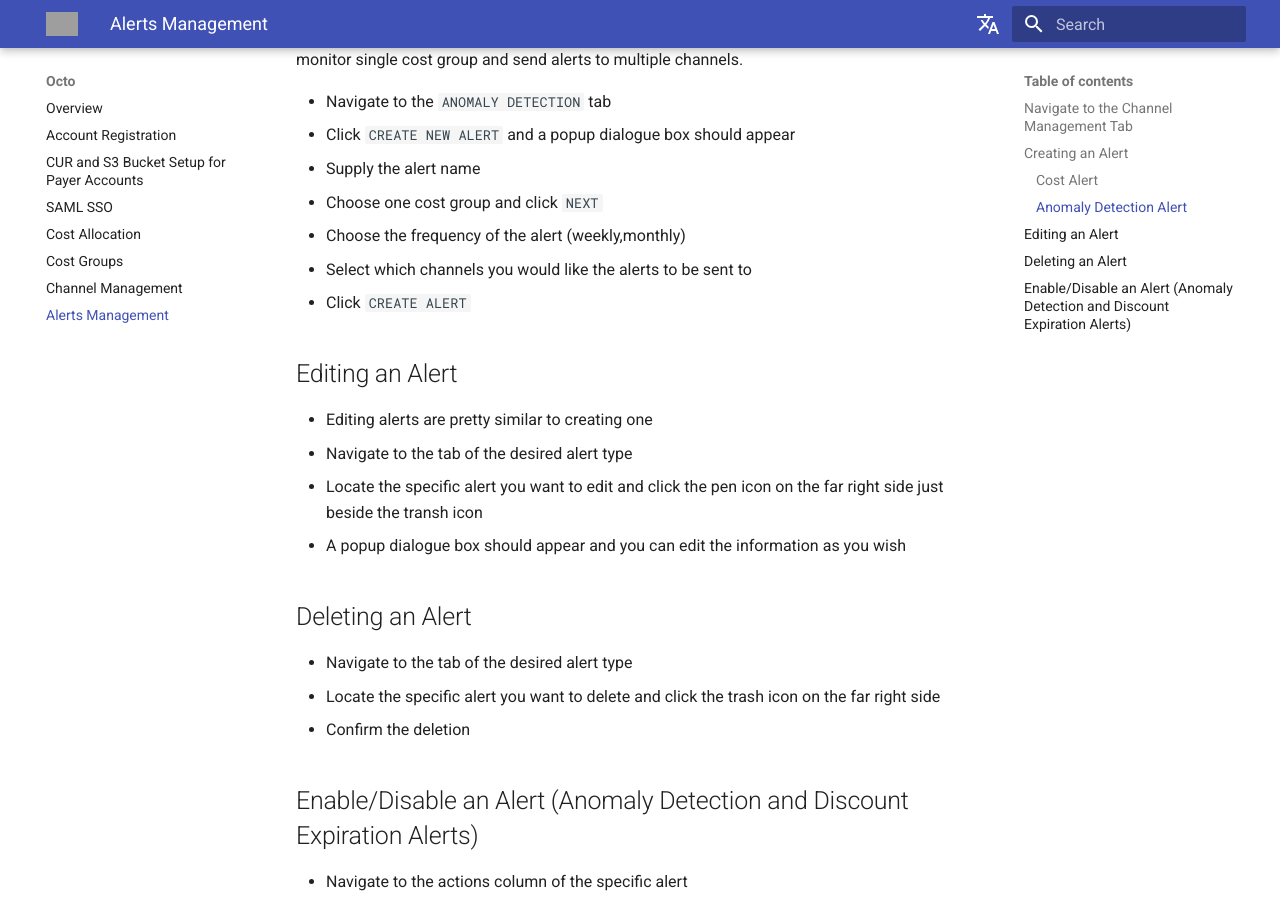
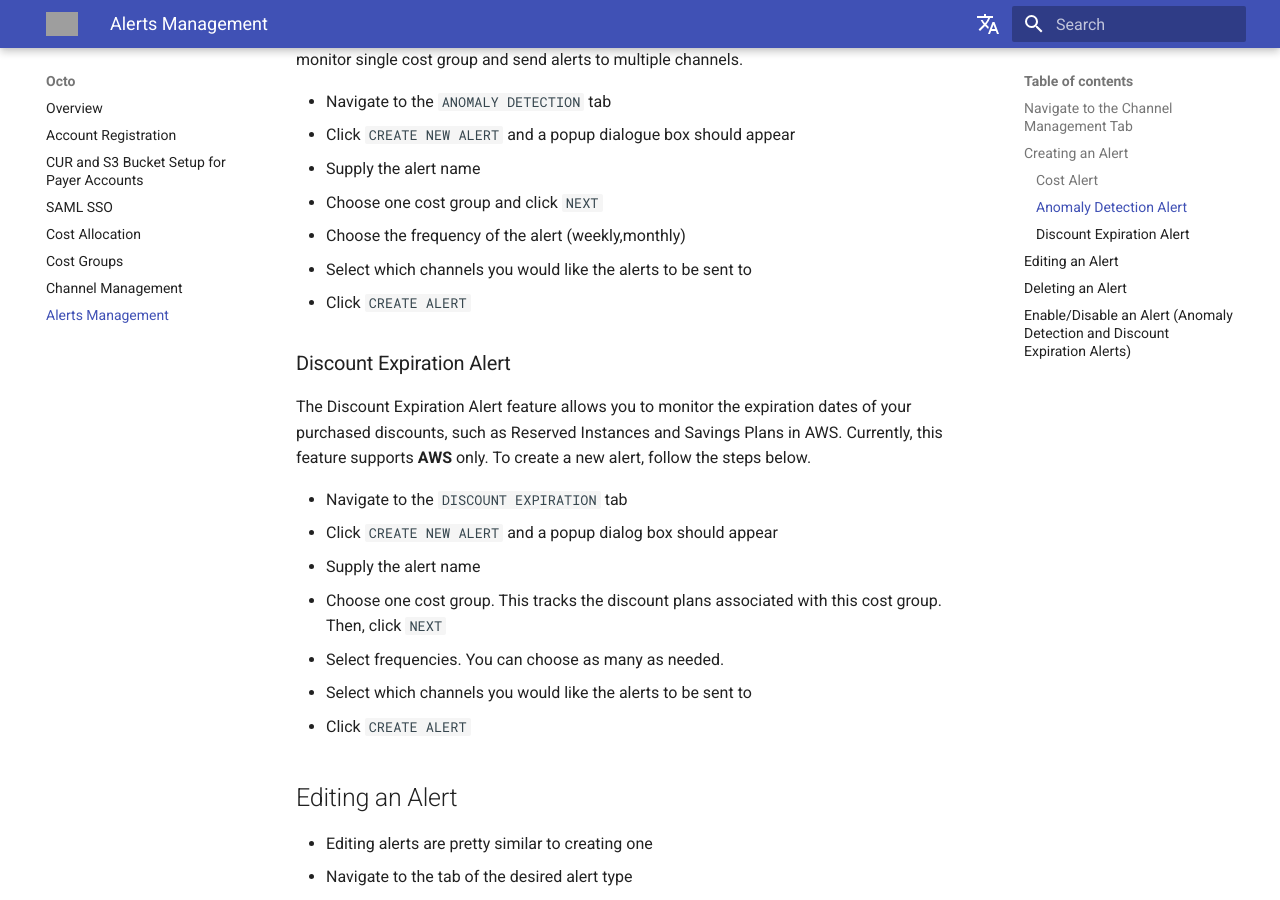
Before and after one commit to alphauslabs/tmpdocs, an MkDocs documentation site: the page built from docs/octo/alerts-management.md, in a window 1280 px wide and 900 px high, scrolled down 1155 px. Built offline with MkDocs 1.6.1 and Material for MkDocs 9.7.7, drawn with Linux system fonts in a browser that asks for light colours; comment, search, counter and statistics services are not loaded; grey boxes are pictures that could not be loaded.

Commit message:
discount expiration alert

```diff
--- a/docs/octo/alerts-management.md
+++ b/docs/octo/alerts-management.md
@@ -34,7 +34,18 @@ Anomaly detection alerts are used to monitor a cost group if there is an anomaly
 - Select which channels you would like the alerts to be sent to
 - Click `CREATE ALERT`
 
-<!-- ### Discount Expiration Alert -->
+### Discount Expiration Alert
+
+The Discount Expiration Alert feature allows you to monitor the expiration dates of your purchased discounts, such as Reserved Instances and Savings Plans in AWS.
+Currently, this feature supports **AWS** only. To create a new alert, follow the steps below.
+
+- Navigate to the `DISCOUNT EXPIRATION` tab
+- Click `CREATE NEW ALERT` and a popup dialog box should appear
+- Supply the alert name
+- Choose one cost group. This tracks the discount plans associated with this cost group. Then, click `NEXT`
+- Select frequencies. You can choose as many as needed.
+- Select which channels you would like the alerts to be sent to
+- Click `CREATE ALERT`
 
 ## Editing an Alert
 
```
Also changed, not shown: docs/octo/account-registration.md (+1 -1 lines).
